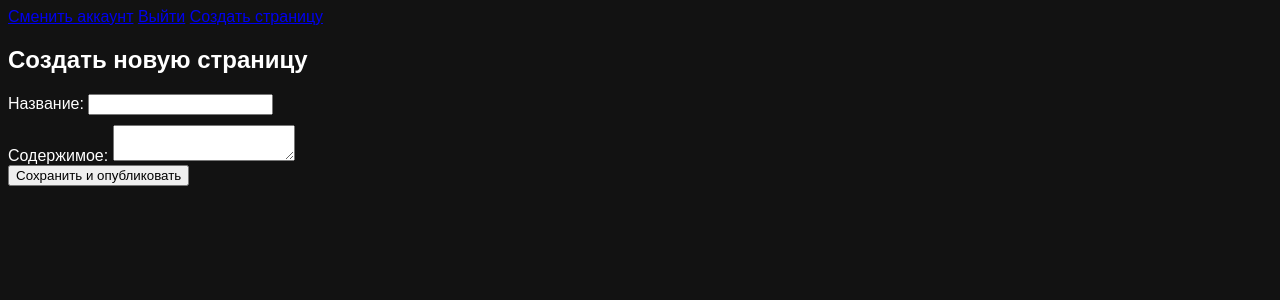
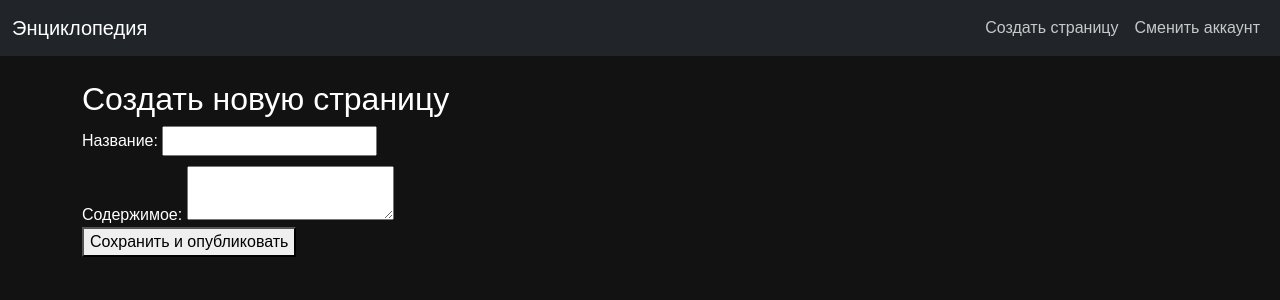
Before and after one commit to Sergrutter/Wik_Igr, a Flask app: page /create_page in a window 1280 px wide. Shown: the top 300 px of the page. Run offline with Flask 3, Linux system fonts and the light colour scheme; the visitor is signed in with stand-in values (Sample User, id 1).

Commit message:
Bootstrap base

```diff
--- a/templates/base.html
+++ b/templates/base.html
@@ -1,36 +1,67 @@
 <!DOCTYPE html>
-<html>
+<html lang="ru">
 <head>
+    <meta charset="UTF-8">
     <title>Энциклопедия</title>
+    <link href="https://cdn.jsdelivr.net/npm/bootstrap@5.3.3/dist/css/bootstrap.min.css" rel="stylesheet">
     <style>
         body {
             background-color: #121212;
             color: #ffffff;
             font-family: Arial, sans-serif;
         }
-        h1 {
-            text-align: center;
+        .navbar-dark .navbar-nav .nav-link {
+            color: rgba(255,255,255,0.75);
+        }
+        .navbar-dark .navbar-nav .nav-link:hover {
+            color: #ffffff;
         }
     </style>
 </head>
 <body>
+    <nav class="navbar navbar-expand-lg navbar-dark bg-dark mb-4">
+        <div class="container-fluid">
+            <a class="navbar-brand" href="{{ url_for('home') }}">Энциклопедия</a>
+            <button class="navbar-toggler" type="button" data-bs-toggle="collapse" data-bs-target="#navbarNav">
+                <span class="navbar-toggler-icon"></span>
+            </button>
+            <div class="collapse navbar-collapse" id="navbarNav">
+                <ul class="navbar-nav ms-auto">
                     {% if current_user.is_authenticated %}
-        <a href="{{ url_for('logout') }}" class="btn btn-outline-danger">Сменить аккаунт</a>
+                        <li class="nav-item">
+                            <a class="nav-link" href="{{ url_for('create_page') }}">Создать страницу</a>
+                        </li>
+                        <li class="nav-item">
+                            <a class="nav-link" href="{{ url_for('logout') }}">Сменить аккаунт</a>
+                        </li>
+                    {% else %}
+                        <li class="nav-item">
+                            <a class="nav-link" href="{{ url_for('login') }}">Войти</a>
+                        </li>
+                        <li class="nav-item">
+                            <a class="nav-link" href="{{ url_for('register') }}">Регистрация</a>
+                        </li>
                     {% endif %}
+                </ul>
+            </div>
+        </div>
+    </nav>
+
+    <div class="container">
         {% with messages = get_flashed_messages(with_categories=true) %}
             {% if messages %}
                 {% for category, message in messages %}
-                <div class="alert alert-{{ category }}">{{ message }}</div>
+                    <div class="alert alert-{{ category }} alert-dismissible fade show" role="alert">
+                        {{ message }}
+                        <button type="button" class="btn-close" data-bs-dismiss="alert" aria-label="Закрыть"></button>
+                    </div>
                 {% endfor %}
             {% endif %}
         {% endwith %}
-    {% if current_user.is_authenticated %}
-        <a href="{{ url_for('logout') }}">Выйти</a>
-        <a href="{{ url_for('create_page') }}">Создать страницу</a>
-    {% else %}
-        <a href="{{ url_for('login') }}">Войти</a>
-        <a href="{{ url_for('register') }}">Регистрация</a>
-    {% endif %}
+
         {% block content %}{% endblock %}
+    </div>
+
+    <script src="https://cdn.jsdelivr.net/npm/bootstrap@5.3.3/dist/js/bootstrap.bundle.min.js"></script>
 </body>
 </html>
```
Lines whose indentation alone changed are shown as unchanged.
